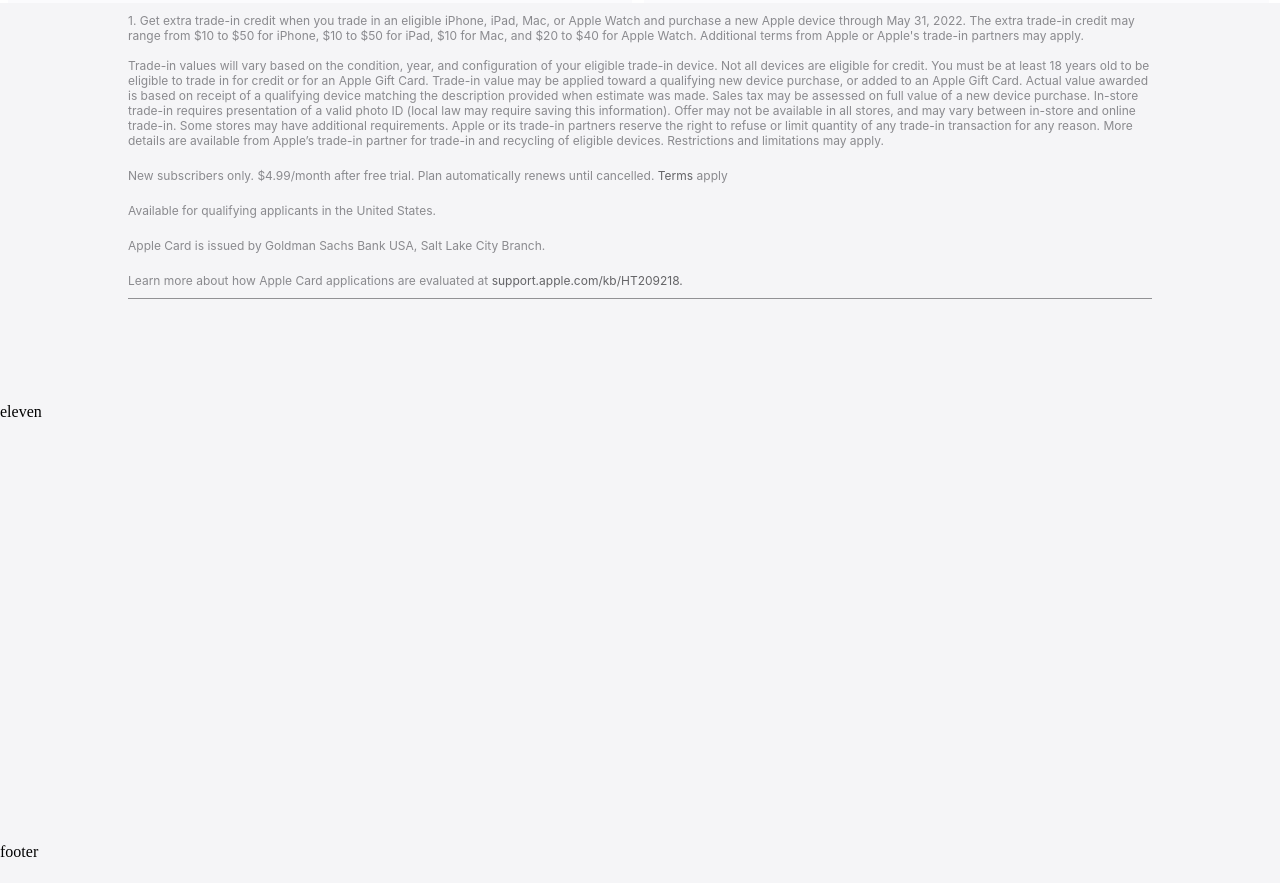
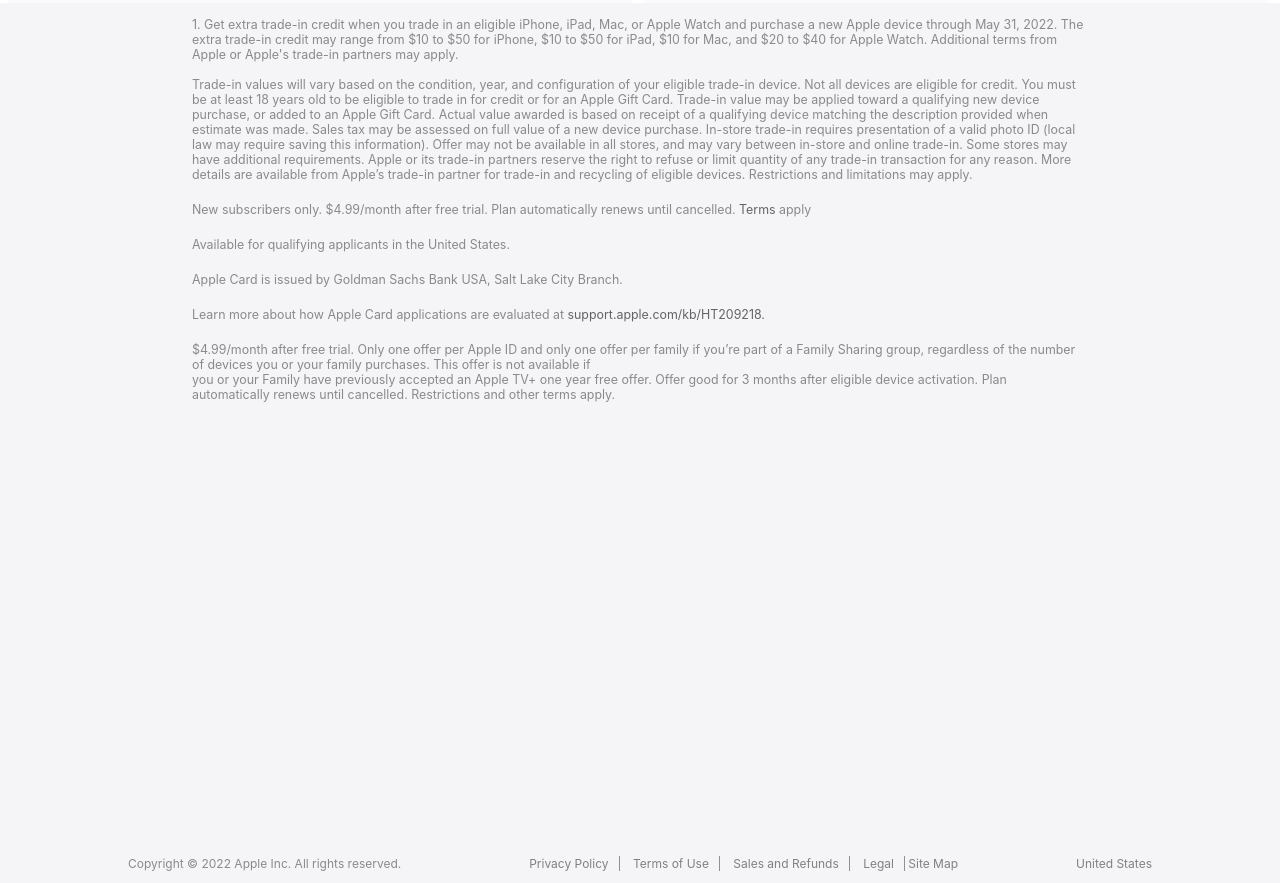
Before and after one commit to ergiboja/hoxton-html-apple, a plain HTML site: page index.html in a window 1280 px wide. Shown: the part 4273-5156 px from the top of the page. Drawn offline with nearby package versions, Linux system fonts and the light colour scheme.

Commit message:
Lil updates

```diff
--- a/index.html
+++ b/index.html
@@ -172,14 +172,37 @@
              <li>Available for qualifying applicants in the United&nbsp;States.</li>
              <li>Apple&nbsp;Card is issued by Goldman Sachs Bank USA, Salt&nbsp;Lake&nbsp;City&nbsp;Branch.</li>
 <li>Learn more about how Apple&nbsp;Card applications are evaluated at <a href="#" class="flink"> support.apple.com/kb/HT209218.</a></li>
+     <li>$4.99/month after free trial. Only one offer per Apple ID and only one offer per family if you’re part of a Family Sharing group, regardless of the number of devices you or your family purchases. This offer is not available if <br> you  or your Family have previously accepted an Apple TV+ one year free offer. Offer good for 3 months after eligible device activation. Plan automatically renews until cancelled. Restrictions and other terms apply.</li>
 
 
             </ul>
         </div>
         </section>
 
-    <section class="eleven">eleven</section>
-    <footer class="footer">footer</footer>
+    <section class="eleven">
+
+
+
+
+
+
+
+    </section>
+    <footer class="footer">
+        <div class="copyright">Copyright © 2022 Apple Inc. All rights reserved.</div>
+        <div class="copyrightlist">
+
+                <a class="lefta" href="#">Privacy Policy</a>
+                <a class="lefta" href="#">Terms of Use</a>
+                <a class="lefta" href="#">Sales and Refunds</a>
+                <a class="lefta" href="#">Legal</a>
+                <a class="leftsite" href="#">Site Map</a>
+
+        </div>
+        <div class="usa"><a class="usalink" href="#">United States</a></div>
+
+
+    </footer>
 
 
 
--- a/style.css
+++ b/style.css
@@ -471,8 +471,8 @@
     grid-area: ten;
     background-color: #f5f5f7;
     text-align: center;
-    padding-left:10% ;
-    padding-right: 10%;
+    padding-left:15% ;
+    padding-right: 15%;
 
 }
 #info{
@@ -488,9 +488,10 @@
 .footer1{
     text-align: start;
     font-family: "SF Pro Text","Myriad Set Pro","SF Pro Icons","Apple Legacy Chevron","Helvetica Neue","Helvetica","Arial",sans-serif;
-    font-size: 12px;
+    font-size: 12.4px;
     font-weight: 400;
     color: #8a8a8e;
+    padding-top: 0.5%;
     border-bottom: 1px solid #919194;
 
 }
@@ -512,4 +513,57 @@
 .footer{
     grid-area: footer;
     background-color: #f5f5f7;
+    font-family: "SF Pro Text","Myriad Set Pro","SF Pro Icons","Apple Legacy Chevron","Helvetica Neue","Helvetica","Arial",sans-serif;
+    font-size: 12px;
+    padding-left: 10%;
+    padding-right: 10%;
+    font-weight: 400;
+    color: #8a8a8e;
+    display: grid;
+    grid-auto-flow: column;
+    justify-content: space-between;
+    align-items: center;
+
+
+
 }
+.lefta{
+    text-decoration: none;
+    font-size: 1em;
+    font-family: inherit;
+    font-weight: inherit;
+    line-height: inherit;
+    color:#818183;
+    padding-left: 10px;
+    padding-right: 10px;
+    border-right: 1px solid #919194;
+
+
+}
+.leftsite{
+    text-decoration: none;
+    font-size: 1em;
+    font-family: inherit;
+    font-weight: inherit;
+    line-height: inherit;
+    color:#818183;
+
+}
+.leftsite:hover{
+    text-decoration: underline;
+}
+.lefta:hover{
+    text-decoration: underline;
+}
+.usalink{
+    text-decoration: none;
+    font-size: 1em;
+    font-family: inherit;
+    font-weight: inherit;
+    line-height: inherit;
+    color:#818183;
+}
+.usalink:hover{
+    text-decoration: underline;
+
+}
```
